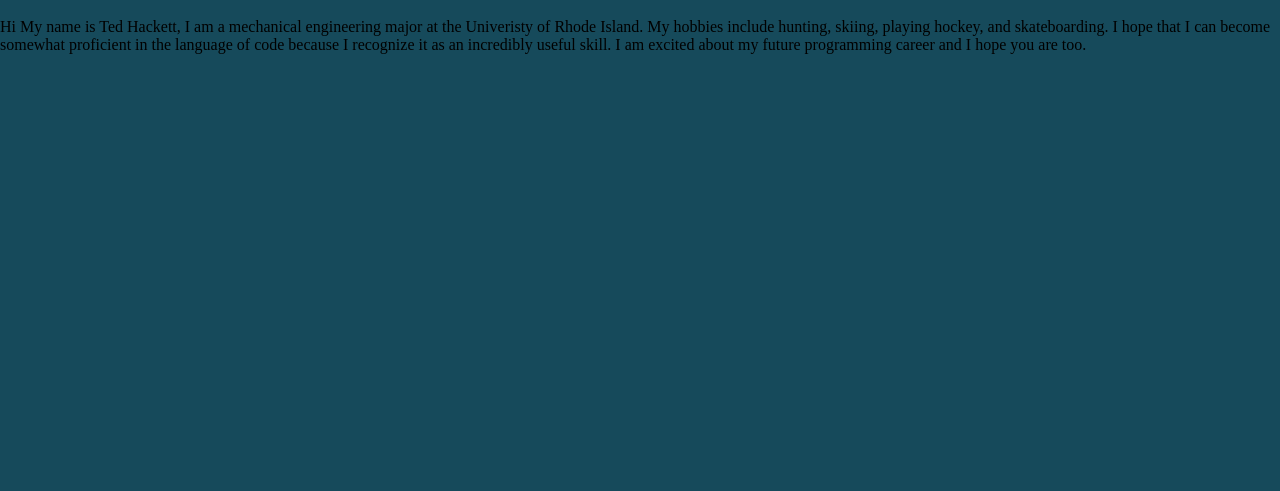
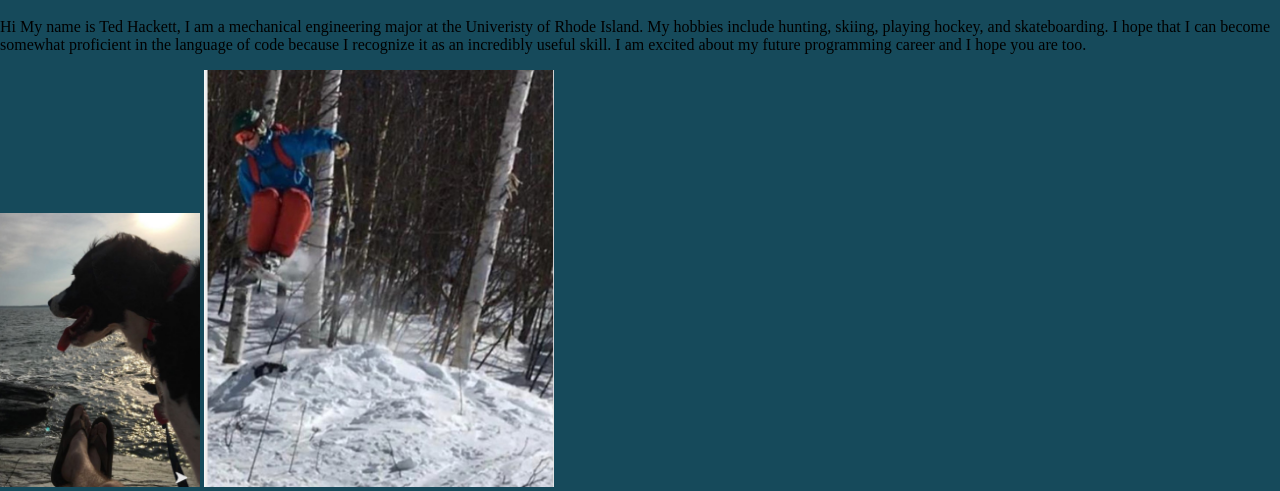
Before and after one commit to tedhackett1/tedhackett1.github.io, a plain HTML site: page about.html in a window 1280 px wide. Shown: the part 694-1185 px from the top of the page. Before the commit the page ends 800 px from the top, so only its background shows below. Drawn offline with Linux system fonts and the light colour scheme.

Commit message:
Update about.html

```diff
--- a/about.html
+++ b/about.html
@@ -40,6 +40,10 @@
   My hobbies include hunting, skiing, playing hockey, and skateboarding.
   I hope that I can become somewhat proficient in the language of code because I recognize it as an incredibly useful skill.
   I am excited about my future programming career and I hope you are too. </p>
+
+ <img src=sun.jpg width="200">
+
+ <img src=skiing.jpg width="350">
   </body>
   </body>
 </html>
```
